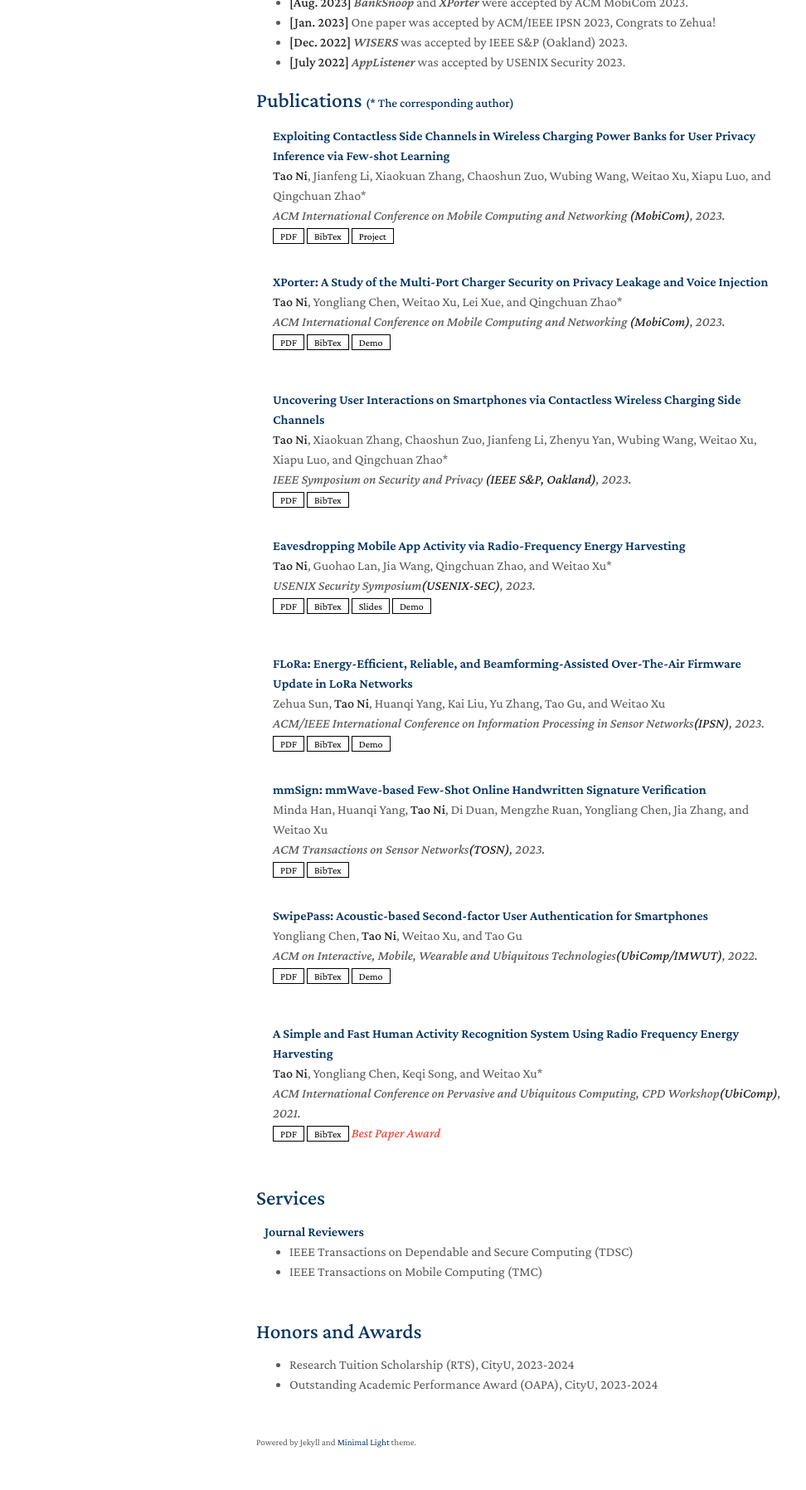
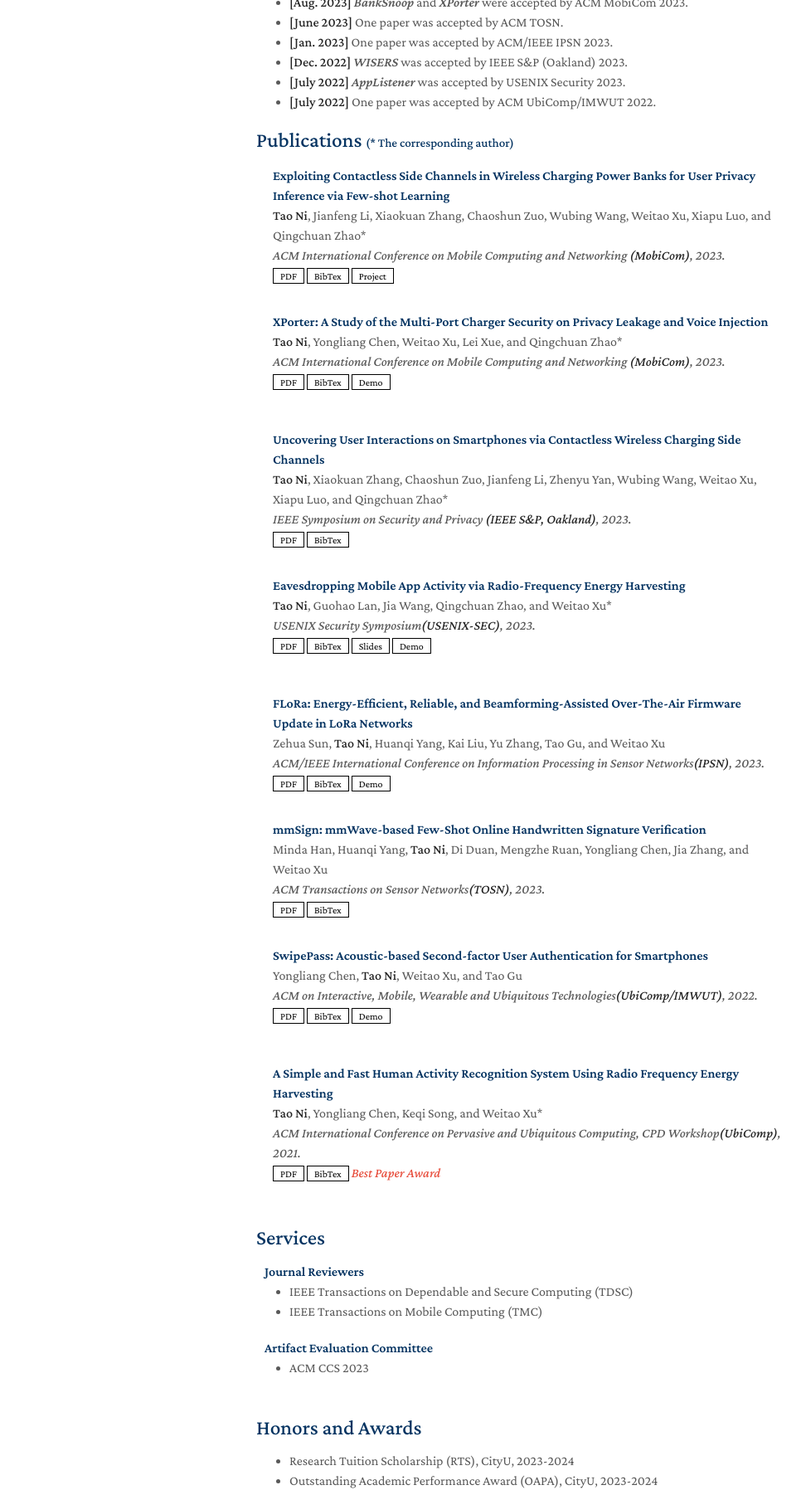
Before and after one commit to tony520/tony520.github.io, a plain HTML site: page index.html in a window 1280 px wide. Shown: the part 412-2208 px from the top of the page at 83% size, without its empty margins (161-1133 px from the left). Drawn offline with nearby package versions, Linux system fonts and the light colour scheme; some icons are missing.

Commit message:
update index.html

```diff
--- a/index.html
+++ b/index.html
@@ -107,11 +107,11 @@
 <ul>
   <li><strong>[Sept. 2023]</strong> Received the RTS and OAPA awards. Thanks CityU!</li>
   <li><strong>[Aug. 2023]</strong> <b><i>BankSnoop</i></b> and <b><i>XPorter</i></b> were accepted by ACM MobiCom 2023.</li>
-  <!--li><strong>[June 2023]</strong> One paper was accepted by ACM TOSN, Congrats to Mingda!</li!-->
-  <li><strong>[Jan. 2023]</strong> One paper was accepted by ACM/IEEE IPSN 2023, Congrats to Zehua!</li>
+  <li><strong>[June 2023]</strong> One paper was accepted by ACM TOSN.</li>
+  <li><strong>[Jan. 2023]</strong> One paper was accepted by ACM/IEEE IPSN 2023.</li>
   <li><strong>[Dec. 2022]</strong> <b><i>WISERS</i></b> was accepted by IEEE S&P (Oakland) 2023.</li>
   <li><strong>[July 2022]</strong> <b><i>AppListener</i></b> was accepted by USENIX Security 2023.</li>
-  <!--li><strong>[July 2022]</strong> One paper was accepted by ACM UbiComp/IMWUT 2022, Congrats to Yongliang!</li-->
+  <li><strong>[July 2022]</strong> One paper was accepted by ACM UbiComp/IMWUT 2022.</li>
 </ul>
 
 <h2 id="publications" style="margin: 2px 0px -15px;">Publications <span style="font-size: 15px;">(* The corresponding author)</span></h2>
@@ -444,6 +444,12 @@
   <li><a href="https://www.computer.org/csdl/journal/tm"><autocolor>IEEE Transactions on Mobile Computing (TMC)</autocolor></a></li>
 </ul>
 
+<h4 style="margin:0 10px 0;">Artifact Evaluation Committee</h4>
+
+<ul style="margin:0 0 20px;">
+  <li><a href="https://www.sigsac.org/ccs/CCS2023/orgs-artifact.html"><autocolor>ACM CCS 2023</autocolor></a></li>
+</ul>
+
 <br />
 
 <h2 id="honors">Honors and Awards</h2>
```
